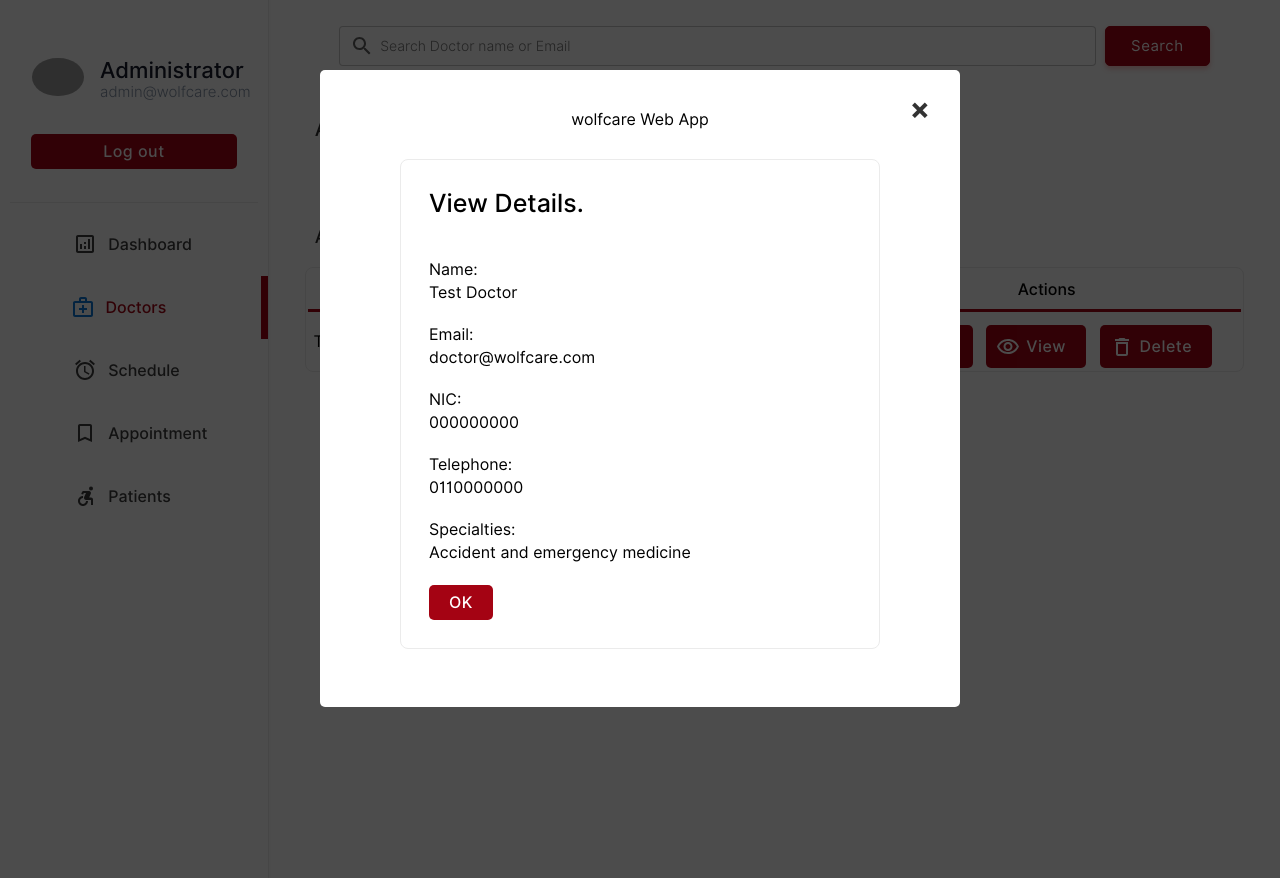
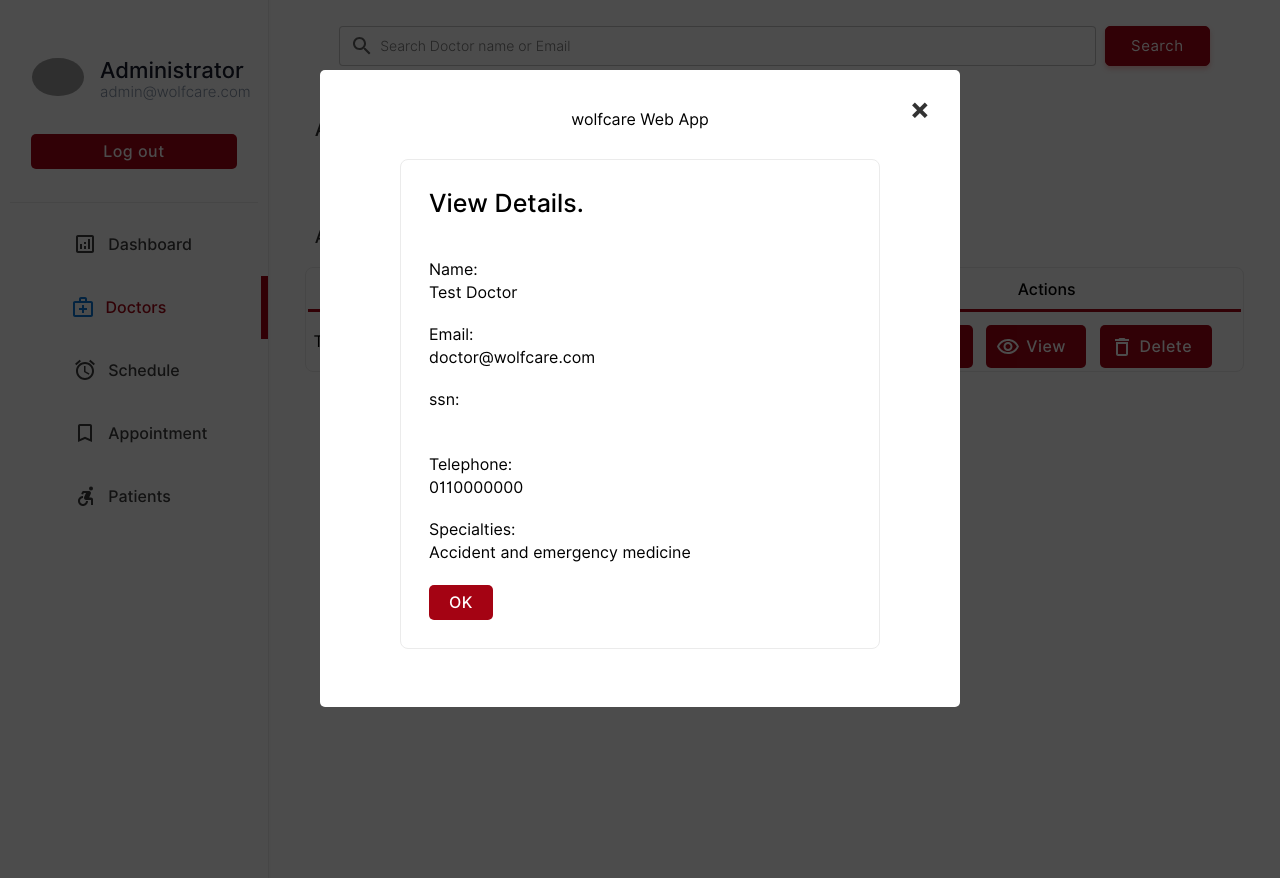
Before and after one commit to dnellur4/wolfcarev2, a PHP site: page /Admin/doctors.php?action=view&id=1 in a window 1280 px wide. Run offline with PHP 8.4, Linux system fonts and the light colour scheme; a user stored in the database is signed in; data comes from the database, SQL or seed files in the repository; data that the repository does not hold is empty; grey boxes are pictures that could not be loaded.

Commit message:
Update doctors.php

```diff
--- a/src/Admin/doctors.php
+++ b/src/Admin/doctors.php
@@ -194,7 +194,7 @@
                                     <td colspan="4">
                                     <br><br><br><br>
                                     <center>
-                                    <img src="../img/notfound.svg" width="25%">
+                                    <img src="../img/notfound.png" width="25%">
 
                                     <br>
                                     <p class="heading-main12" style="margin-left: 45px;font-size:20px;color:rgb(49, 49, 49)">We  couldnt find anything related to your keywords !</p>
@@ -293,7 +293,7 @@
             $spcil_res= $database->query("select sname from specialties where id='$spe'");
             $spcil_array= $spcil_res->fetch_assoc();
             $spcil_name=$spcil_array["sname"];
-            $nic=$row['docnic'];
+            $ssn=$row['docssn'];
             $tele=$row['doctel'];
             echo '
             <div id="popup1" class="overlay">
@@ -338,12 +338,12 @@
                             </tr>
                             <tr>
                                 <td class="label-td" colspan="2">
-                                    <label for="nic" class="form-label">NIC: </label>
+                                    <label for="ssn" class="form-label">ssn: </label>
                                 </td>
                             </tr>
                             <tr>
                                 <td class="label-td" colspan="2">
-                                '.$nic.'<br><br>
+                                '.$ssn.'<br><br>
                                 </td>
                             </tr>
                             <tr>
@@ -439,12 +439,12 @@
                             </tr>
                             <tr>
                                 <td class="label-td" colspan="2">
-                                    <label for="nic" class="form-label">NIC: </label>
+                                    <label for="ssn" class="form-label">ssn: </label>
                                 </td>
                             </tr>
                             <tr>
                                 <td class="label-td" colspan="2">
-                                    <input type="text" name="nic" class="input-text" placeholder="NIC Number" required><br>
+                                    <input type="text" name="ssn" class="input-text" placeholder="ssn Number" required><br>
                                 </td>
                             </tr>
                             <tr>
@@ -558,7 +558,7 @@
             $spcil_res= $database->query("select sname from specialties where id='$spe'");
             $spcil_array= $spcil_res->fetch_assoc();
             $spcil_name=$spcil_array["sname"];
-            $nic=$row['docnic'];
+            $ssn=$row['docssn'];
             $tele=$row['doctel'];
 
             $error_1=$_GET["error"];
@@ -620,12 +620,12 @@
 
                                     <tr>
                                         <td class="label-td" colspan="2">
-                                            <label for="nic" class="form-label">NIC: </label>
+                                            <label for="ssn" class="form-label">ssn: </label>
                                         </td>
                                     </tr>
                                     <tr>
                                         <td class="label-td" colspan="2">
-                                            <input type="text" name="nic" class="input-text" placeholder="NIC Number" value="'.$nic.'" required><br>
+                                            <input type="text" name="ssn" class="input-text" placeholder="ssn Number" value="'.$ssn.'" required><br>
                                         </td>
                                     </tr>
                                     <tr>
```
